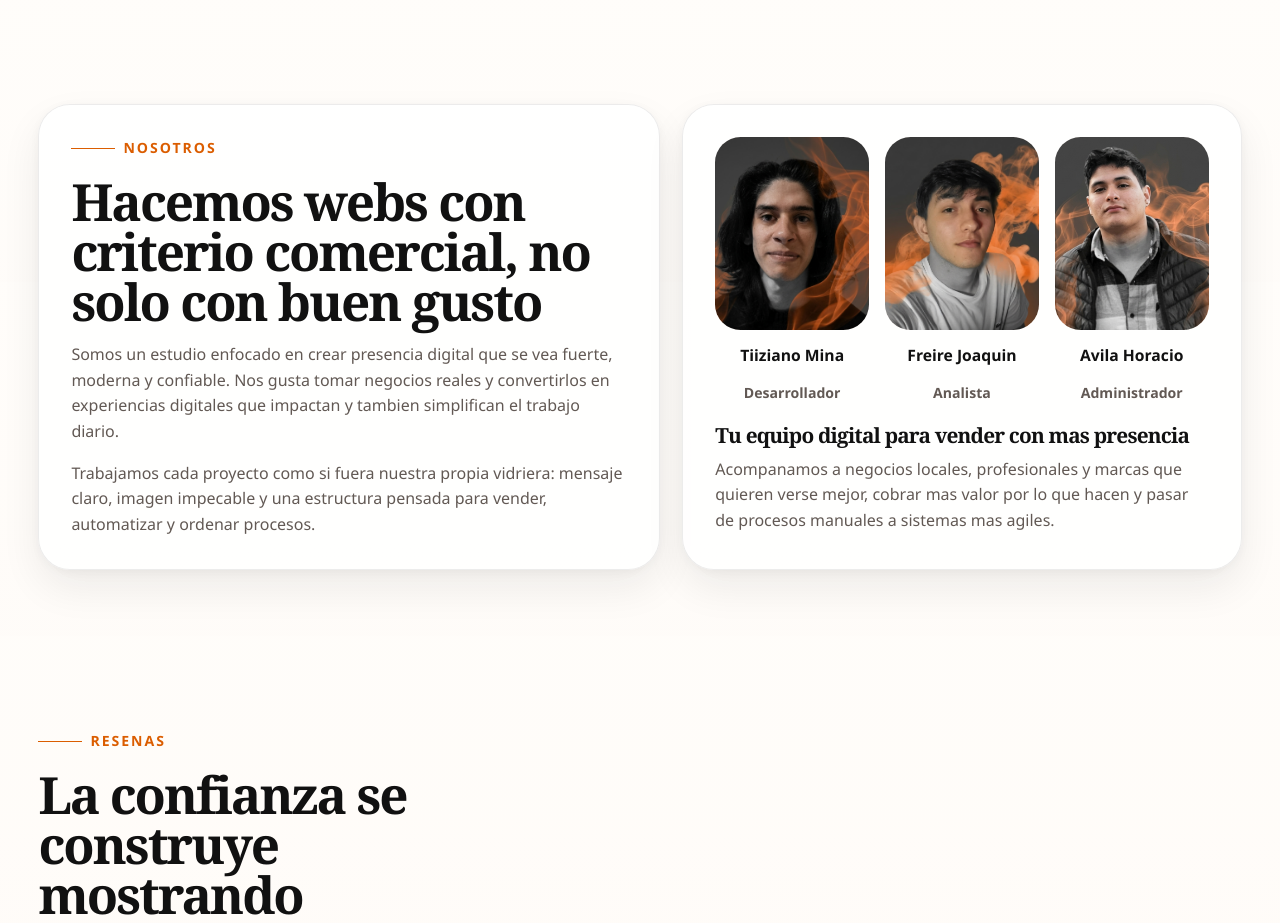
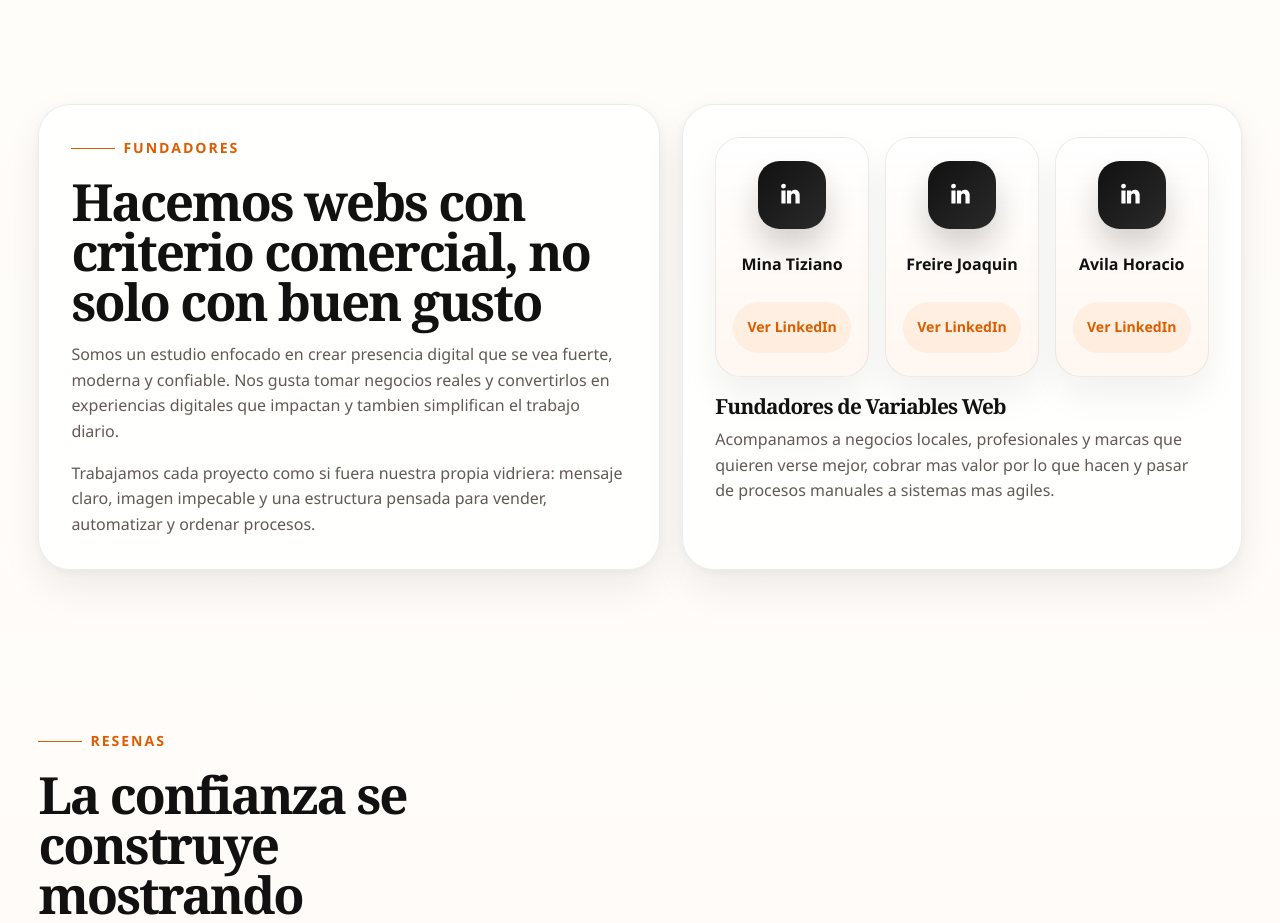
Before and after one commit to JoaquinFreire/VariablesWeb, a React (Vite) app: page / in a window 1280 px wide. Shown: the part 4140-5063 px from the top of the page. Built offline with nearby package versions, Linux system fonts and the light colour scheme; no server answers.

Commit message:
Arreglos de linkedin.

```diff
--- a/src/App.css
+++ b/src/App.css
@@ -717,37 +717,58 @@
   gap: 0.8rem;
   justify-items: center;
   text-align: center;
+  padding: 1.4rem 1rem;
+  border-radius: 1.6rem;
+  border: 1px solid rgba(17, 17, 17, 0.08);
+  background:
+    linear-gradient(180deg, rgba(255, 255, 255, 0.98), rgba(255, 246, 239, 0.9));
+  text-decoration: none;
+  box-shadow: 0 18px 36px rgba(17, 17, 17, 0.06);
+  transition:
+    transform 180ms ease,
+    box-shadow 180ms ease,
+    border-color 180ms ease;
 }
 
-.team-photo {
-  width: 100%;
-  min-height: 12rem;
-  border-radius: 1.6rem;
-  background:
-    radial-gradient(circle at top, rgba(255, 115, 0, 0.2), transparent 40%),
-    linear-gradient(180deg, #fff, #fff4eb);
-  overflow: hidden;
+.team-member:hover,
+.team-member:focus-visible {
+  transform: translateY(-4px);
+  border-color: rgba(255, 106, 0, 0.25);
+  box-shadow: 0 24px 42px rgba(17, 17, 17, 0.1);
+}
+
+.team-linkedin-badge {
   display: grid;
   place-items: center;
+  width: 4.25rem;
+  height: 4.25rem;
+  border-radius: 1.35rem;
+  background: linear-gradient(135deg, #111111, #2a2a2a);
+  color: #ffffff;
+  box-shadow: 0 18px 30px rgba(17, 17, 17, 0.18);
 }
 
-.team-photo img {
-  width: 100%;
-  height: 100%;
-  min-height: 12rem;
-  object-fit: cover;
-  object-position: center top;
+.linkedin-icon {
+  width: 1.85rem;
+  height: 1.85rem;
 }
 
 .team-member strong {
   color: var(--text-strong);
-  font-size: 0.98rem;
+  font-size: 1rem;
 }
 
 .team-member span {
-  color: var(--text);
+  display: inline-flex;
+  align-items: center;
+  justify-content: center;
+  min-height: 2.5rem;
+  padding: 0.55rem 0.9rem;
+  border-radius: 999px;
+  color: var(--accent-deep);
   font-size: 0.88rem;
-  font-weight: 600;
+  font-weight: 700;
+  background: rgba(255, 115, 0, 0.08);
 }
 
 .site-footer {
--- a/src/App.jsx
+++ b/src/App.jsx
@@ -1,7 +1,4 @@
 import { useRef, useState } from 'react'
-import horacioFoto from './img/horaciofoto.webp'
-import joaquinFoto from './img/joaquinfoto.webp'
-import tizianoFoto from './img/tizianofoto.webp'
 import './App.css'
 
 const services = [
@@ -107,19 +104,16 @@ const brandItems = [
 
 const teamMembers = [
   {
-    name: 'Tiiziano Mina',
-    role: 'Desarrollador',
-    image: tizianoFoto,
+    name: 'Mina Tiziano',
+    linkedin: 'https://www.linkedin.com/in/tiziano-mina/',
   },
   {
     name: 'Freire Joaquin',
-    role: 'Analista',
-    image: joaquinFoto,
+    linkedin: 'https://www.linkedin.com/in/joaquin-freire/',
   },
   {
     name: 'Avila Horacio',
-    role: 'Administrador',
-    image: horacioFoto,
+    linkedin: 'https://www.linkedin.com/in/horacio-avila06/',
   },
 ]
 
@@ -196,6 +190,17 @@ function ArrowIcon({ direction = 'right' }) {
       <path
         fill="currentColor"
         d="M8.59 16.59 13.17 12 8.59 7.41 10 6l6 6-6 6-1.41-1.41Z"
+      />
+    </svg>
+  )
+}
+
+function LinkedInIcon() {
+  return (
+    <svg className="linkedin-icon" viewBox="0 0 24 24" aria-hidden="true">
+      <path
+        fill="currentColor"
+        d="M6.94 8.5H3.56V19h3.38V8.5ZM5.25 3A1.97 1.97 0 1 0 5.3 6.94 1.97 1.97 0 0 0 5.25 3Zm13.19 9.48c0-3.15-1.68-4.61-3.93-4.61a3.4 3.4 0 0 0-3.06 1.69V8.5H8.06c.04.7 0 10.5 0 10.5h3.39v-5.86c0-.31.02-.62.11-.84.24-.62.79-1.26 1.72-1.26 1.22 0 1.7.93 1.7 2.28V19H18.4v-5.52Z"
       />
     </svg>
   )
@@ -595,7 +600,7 @@ function App() {
 
         <section className="section split-section" id="nosotros">
           <div className="about-panel">
-            <span className="section-kicker">Nosotros</span>
+            <span className="section-kicker">Fundadores</span>
             <h2>Hacemos webs con criterio comercial, no solo con buen gusto</h2>
             <p>
               Somos un estudio enfocado en crear presencia digital que se vea
@@ -613,17 +618,23 @@ function App() {
           <div className="founder-card">
             <div className="team-strip">
               {teamMembers.map((member) => (
-                <article className="team-member" key={member.name}>
-                  <div className="team-photo">
-                    <img src={member.image} alt={member.name} />
+                <a
+                  className="team-member"
+                  key={member.name}
+                  href={member.linkedin}
+                  target="_blank"
+                  rel="noreferrer"
+                >
+                  <div className="team-linkedin-badge">
+                    <LinkedInIcon />
                   </div>
                   <strong>{member.name}</strong>
-                  <span>{member.role}</span>
-                </article>
+                  <span>Ver LinkedIn</span>
+                </a>
               ))}
             </div>
             <div className="founder-copy">
-              <h3>Tu equipo digital para vender con mas presencia</h3>
+              <h3>Fundadores de Variables Web</h3>
               <p>
                 Acompanamos a negocios locales, profesionales y marcas que
                 quieren verse mejor, cobrar mas valor por lo que hacen y pasar
```
